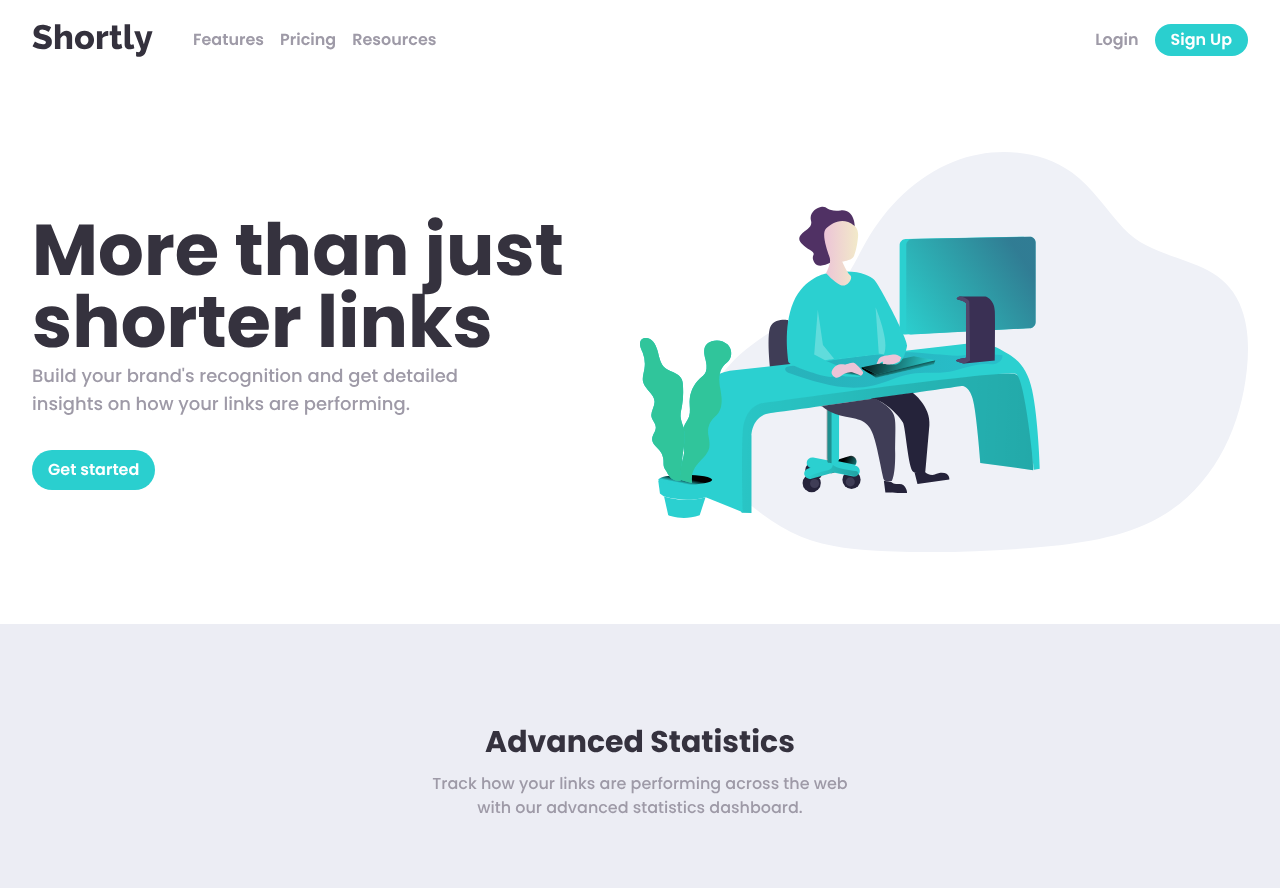
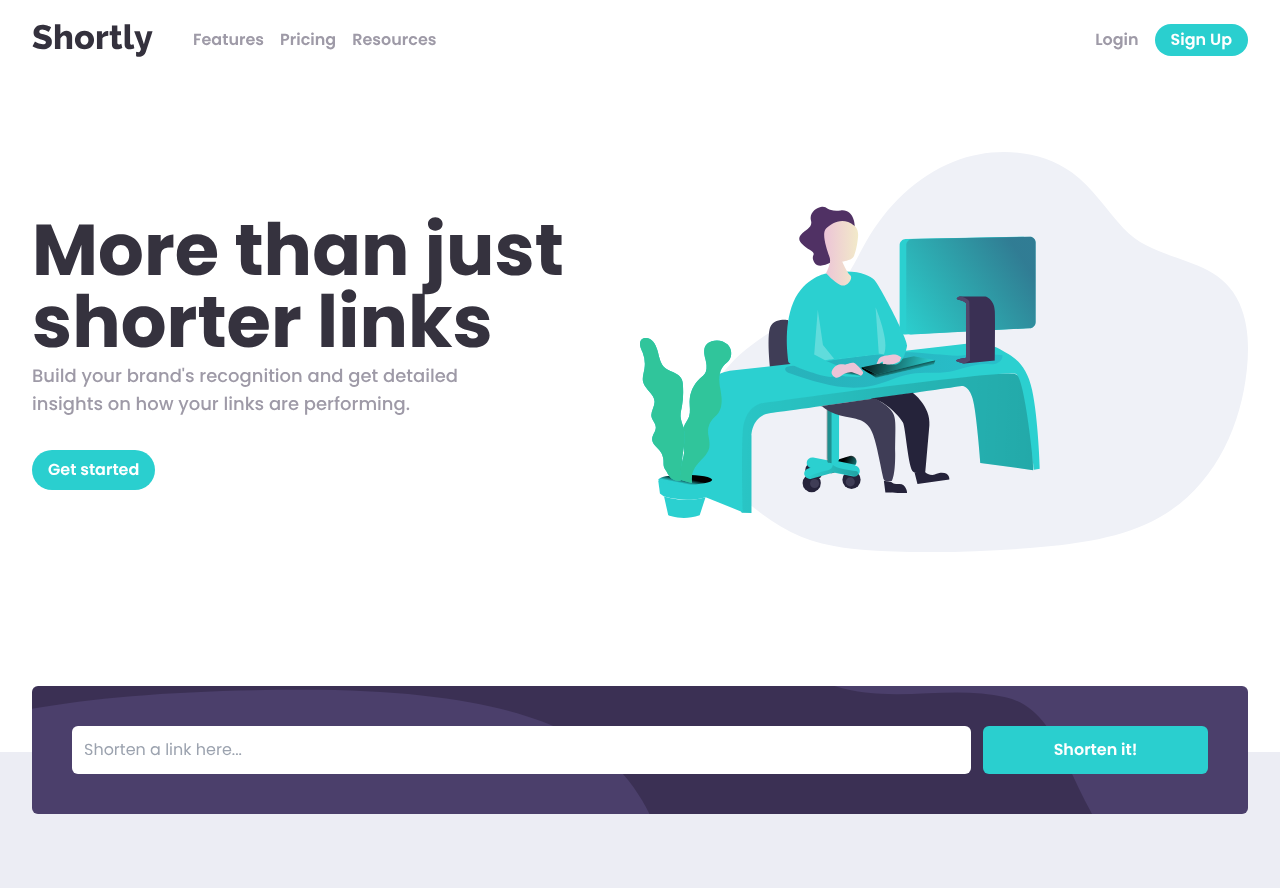
Before and after one commit to Rowada/shortly-landing-page, a React (Vite) app: page / in a window 1280 px wide. Shown: the top 888 px of the page. Built offline with nearby package versions, Linux system fonts and the light colour scheme.

Commit message:
style: added form for shorten url

```diff
--- a/src/components/Features/Features.jsx
+++ b/src/components/Features/Features.jsx
@@ -7,7 +7,7 @@ import { PenTool } from "lucide-react";
 
 export const Features = () => {
   return (
-    <div className="w-full bg-features py-20">
+    <div className="w-full bg-features py-40">
       <Section>
         <div className="flex flex-col items-center justify-center">
           <h2 className="py-3 text-2xl font-bold text-text md:text-3xl">
--- a/src/components/Form/CleanForm.jsx
+++ b/src/components/Form/CleanForm.jsx
@@ -1,5 +1,49 @@
 import React from "react";
 
+import { useState } from "react";
+import useCleanURI from "../../hooks/useCleanURI";
+
 export const CleanForm = () => {
-  return <div>CleanForm</div>;
+  const [longUrl, setLongUrl] = useState("");
+  const { shortenedUrl, loading, error, shortenUrl } = useCleanURI();
+
+  const handleShortenUrl = (e) => {
+    e.preventDefault();
+
+    shortenUrl(longUrl);
+    setLongUrl("");
+  };
+  return (
+    <>
+      <div className="flex h-32 w-full items-center justify-center rounded-md bg-background bg-[url('src/assets/images/bg-shorten-desktop.svg')] bg-cover bg-center bg-no-repeat text-center ">
+        <form className="m-auto flex size-full flex-col items-center justify-center gap-y-3 px-3 md:flex-row md:gap-x-3 md:px-10">
+          <input
+            className="w-full rounded-md p-3 md:w-4/5"
+            type="text"
+            placeholder="Shorten a link here..."
+            value={longUrl}
+            onChange={(e) => setLongUrl(e.target.value)}
+          />
+
+          <button
+            type="submit"
+            onClick={handleShortenUrl}
+            className="w-full rounded-md bg-primary p-3 font-semibold text-white md:w-1/5"
+          >
+            Shorten it!
+          </button>
+        </form>
+      </div>
+
+      <div>
+        {loading && <p>Chargement en cours...</p>}
+        {error && <p>Erreur : {error}</p>}
+        {shortenedUrl && (
+          <p>
+            {longUrl} : {shortenedUrl}
+          </p>
+        )}
+      </div>
+    </>
+  );
 };
--- a/src/components/Header/Hero.jsx
+++ b/src/components/Header/Hero.jsx
@@ -3,6 +3,7 @@ import React from "react";
 import { Section } from "../Section/Section";
 
 import banner from "../../assets/images/illustration-working.svg";
+import { CleanForm } from "../Form/CleanForm";
 export const Hero = () => {
   return (
     <Section>
@@ -31,6 +32,10 @@ export const Hero = () => {
           </div>
         </div>
       </section>
+
+      <div className="translate-y-[70px]">
+        <CleanForm />
+      </div>
     </Section>
   );
 };
```
